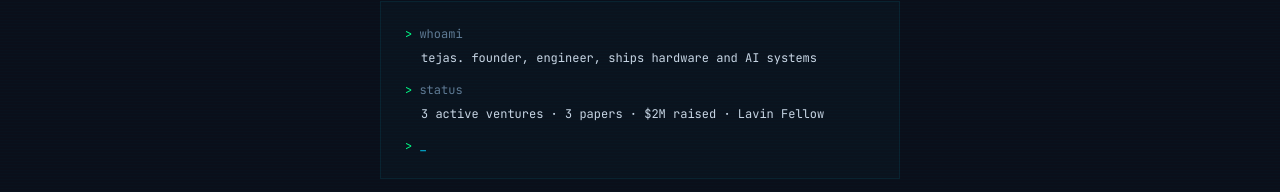
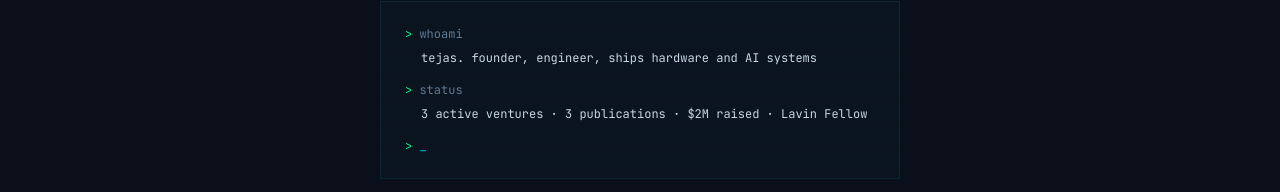
Before and after one commit to tejasnaladala/tejas-os, a Next.js app: page / in a window 1280 px wide. Shown: the part 449-641 px from the top of the page. Built offline with nearby package versions, Linux system fonts and the light colour scheme.

Commit message:
publications not papers, cleaned up copy
Change "3 papers" to "3 publications" on landing page status line.
Update bio to say "3 peer-reviewed papers" and "AI-powered insurance auditor".
Clean up Atticus description to be more professional.

```diff
--- a/src/app/page.tsx
+++ b/src/app/page.tsx
@@ -178,7 +178,7 @@ export default function Home() {
             <span style={{ color: "var(--text-secondary)" }}>status</span>
           </p>
           <p style={{ color: "var(--text-primary)", paddingLeft: "16px" }}>
-            3 active ventures &middot; 3 papers &middot; $2M raised &middot; Lavin Fellow
+            3 active ventures &middot; 3 publications &middot; $2M raised &middot; Lavin Fellow
           </p>
           <p style={{ marginTop: "8px" }}>
             <span style={{ color: "var(--accent-green)" }}>{">"}</span>{" "}
--- a/src/data/bio.ts
+++ b/src/data/bio.ts
@@ -1,6 +1,6 @@
 export const bio = {
   tagline: "Hardware engineer who builds plasma reactors and underwater robots by day, ships AI agents by night.",
-  full: "Founded 3 ventures, closed a $2M seed round, and published 3 papers. All before graduating. Currently running PlasmaX ($8M valuation), building an open-source ROV, and shipping an AI insurance auditor. Lavin Entrepreneurship Fellow at UW.",
+  full: "Founded 3 ventures, closed a $2M seed round, and published 3 peer-reviewed papers. All before graduating. Currently running PlasmaX ($8M valuation), building an open-source ROV, and shipping an AI-powered insurance auditor. Lavin Entrepreneurship Fellow at UW.",
   systemInfo: {
     os: "TejasOS v1.0",
     build: "Founder Edition",
--- a/src/data/projects.ts
+++ b/src/data/projects.ts
@@ -62,7 +62,7 @@ export const projects: Project[] = [
     role: "Founder & Technical Lead",
     date: "Jan 2026 – Present",
     description:
-      "Built an AI-powered platform that reads commercial insurance policies and tells small businesses where they're getting screwed. Parses 50+ page PDFs through a 4-stage extraction pipeline, orchestrates multiple LLMs to cross-reference coverage gaps, and spits out a plain-English report with negotiation strategies in under 60 seconds.",
+      "Built an AI-powered platform that audits commercial insurance policies and surfaces coverage gaps most businesses never catch. Parses 50+ page PDFs through a 4-stage extraction pipeline, orchestrates multiple LLMs to cross-reference exclusions, and delivers a plain-English audit report with negotiation strategies in under 60 seconds.",
     metrics: [
       "Identifies coverage gaps, exclusions, and premium inefficiencies",
       "Multi-model AI orchestration with Protection Score\u2122",
```
